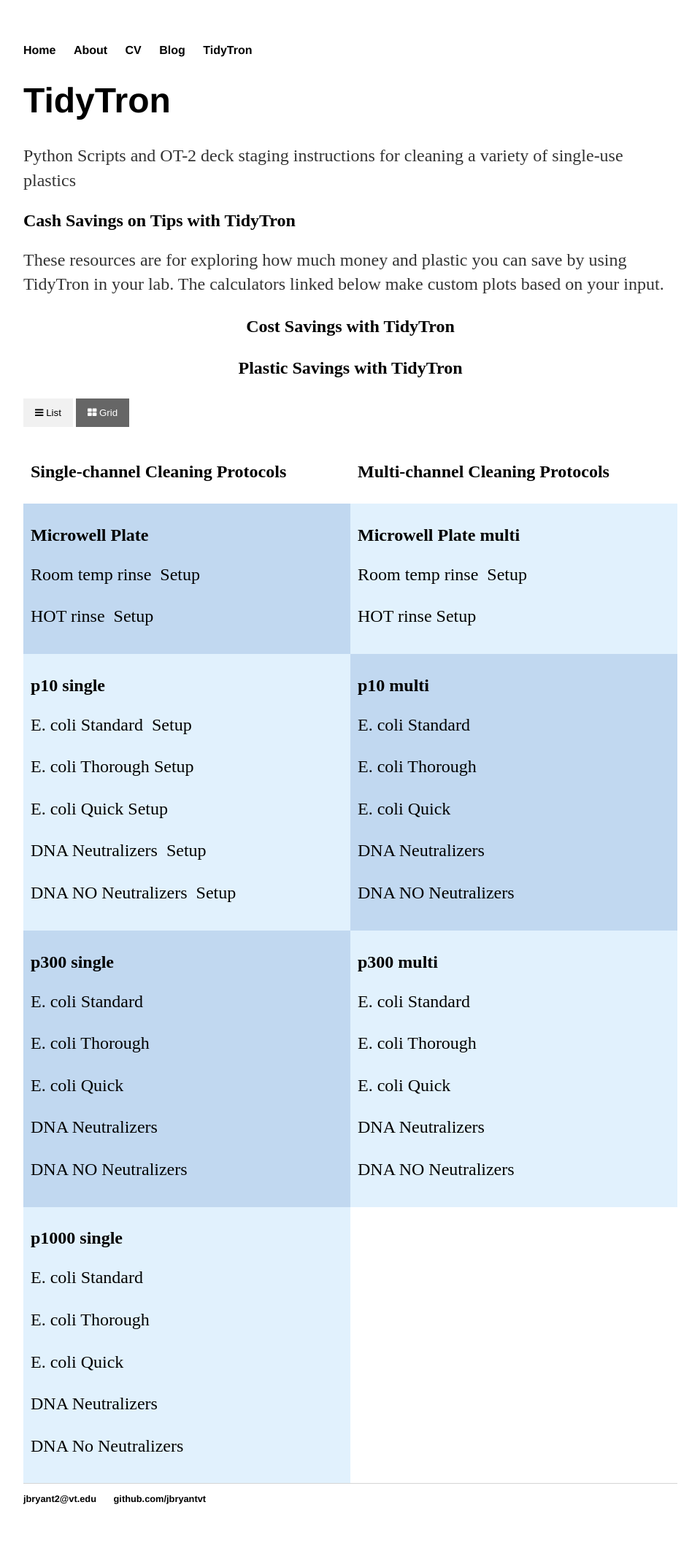
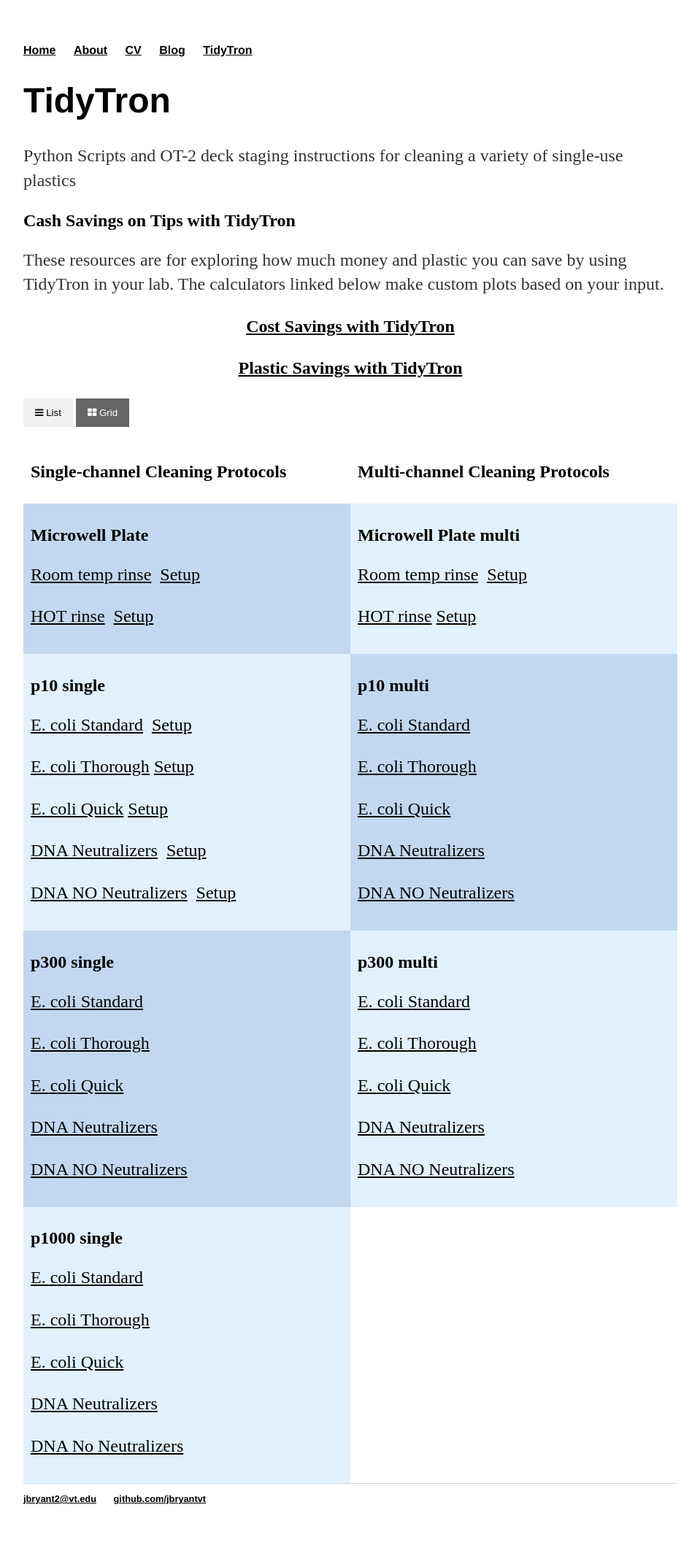
Before and after one commit to jbryantvt/jbryantvt.github.io, a Jekyll site: the page built from TidyTron/index.html, in a window 1280 px wide. Shown: the whole page at 73% size, without its empty margins (160-1119 px from the left). Built offline with Jekyll 4.4.1, drawn with Linux system fonts in a browser that asks for light colours.

Commit message:
Update index.html

```diff
--- a/TidyTron/index.html
+++ b/TidyTron/index.html
@@ -49,6 +49,9 @@ a:link {
   color: black;
   background-color: transparent;
   text-decoration: none;
+}
+a:link {
+  text-decoration: underline;
 }
 </style>
 
```
